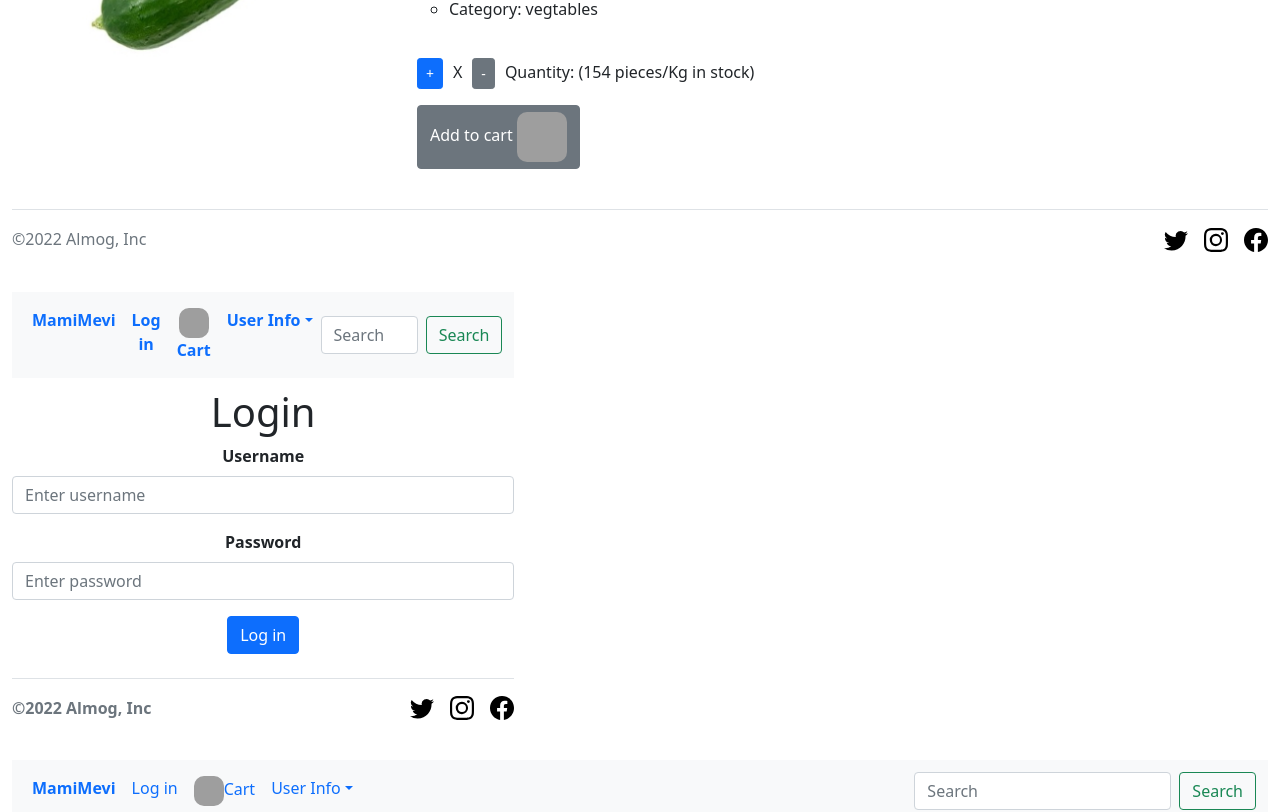
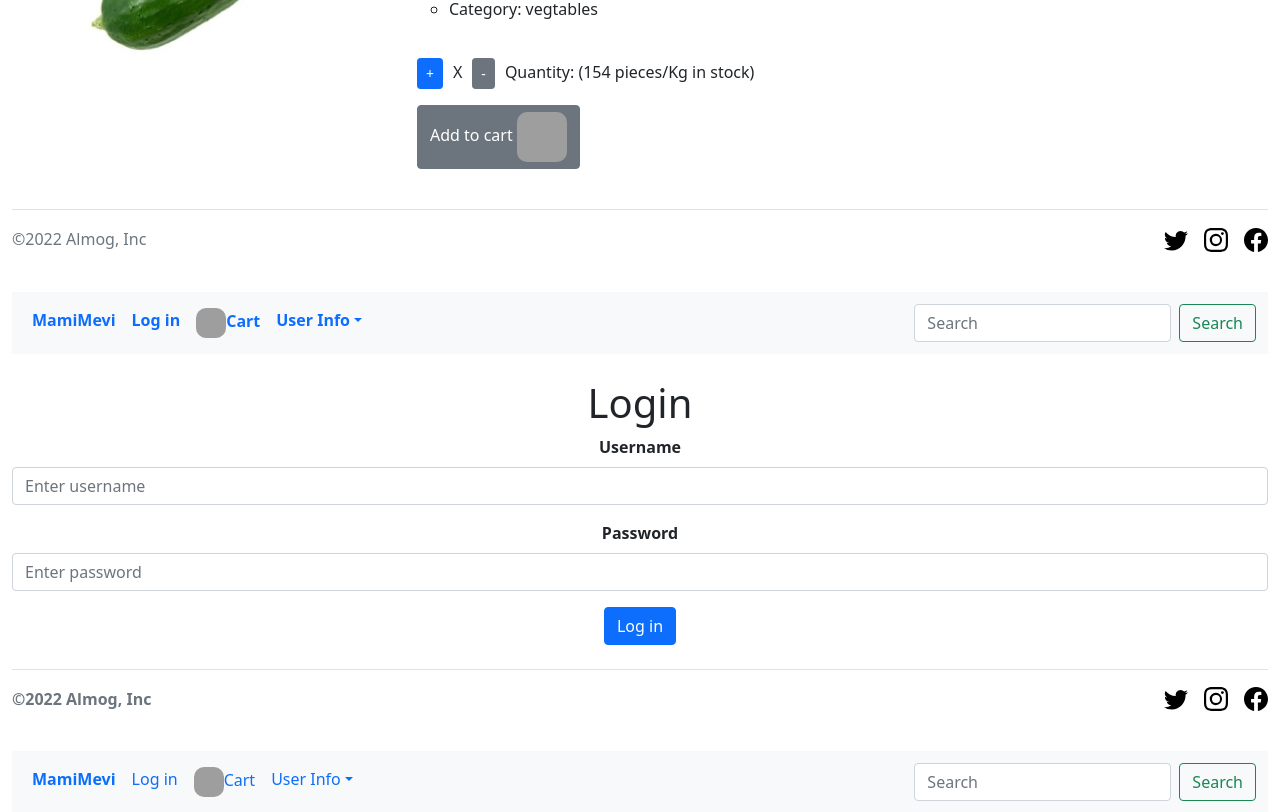
Before and after one commit to AlmogUzani/Project, a React (Create React App) app: page / in a window 1280 px wide. Shown: the part 1188-2000 px from the top of the page. Built offline with nearby package versions, Linux system fonts and the light colour scheme; grey boxes are pictures that could not be loaded.

Commit message:
edit loginfrom width

```diff
--- a/src/App.css
+++ b/src/App.css
@@ -105,7 +105,6 @@ img {
   align-items: center;
   text-align: center;
   font-weight: bold;
-  width: 40%;
 }
 
 .category {
--- a/src/App.js
+++ b/src/App.js
@@ -10,7 +10,6 @@ import Homepage from './Components/homePage';
 function App() {
   return (
     <div className='container-fluid'>
-
       <Homepage></Homepage>
       <ProductDetails></ProductDetails>
       <Login></Login>
```
